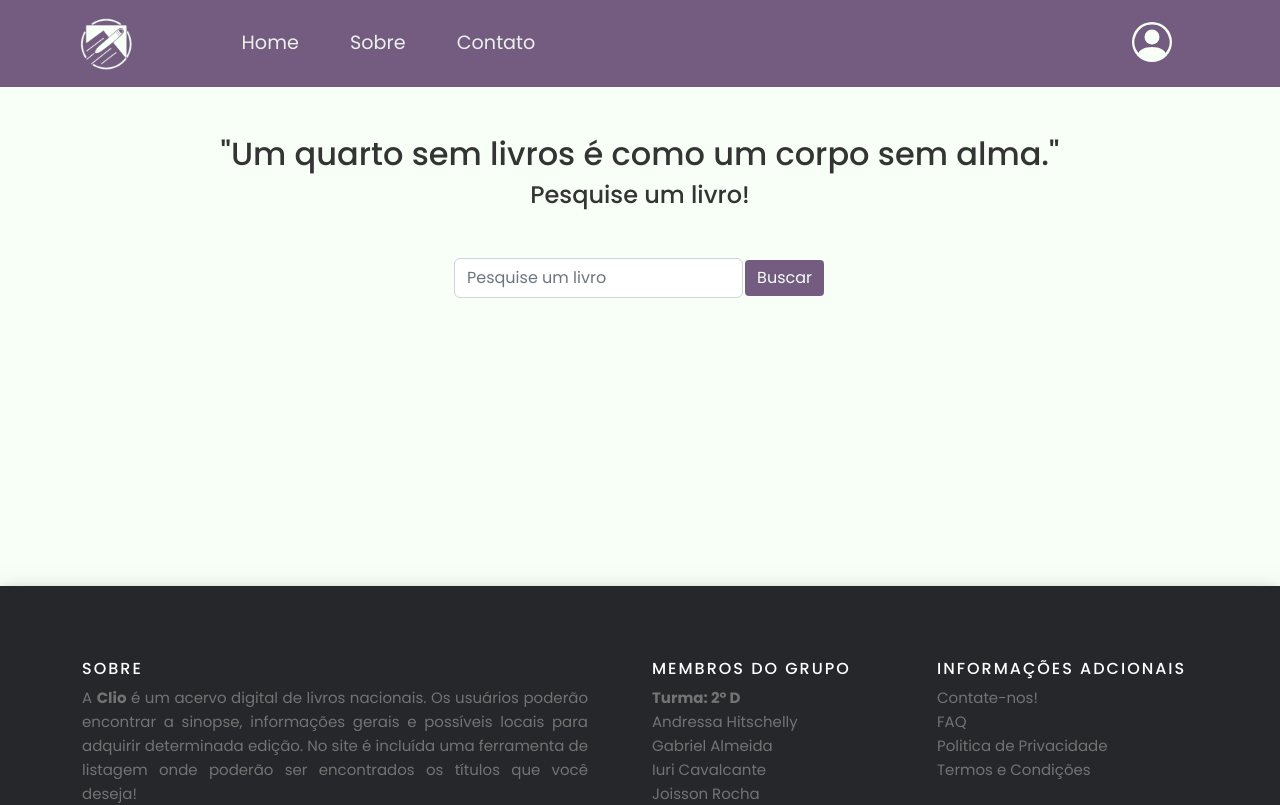
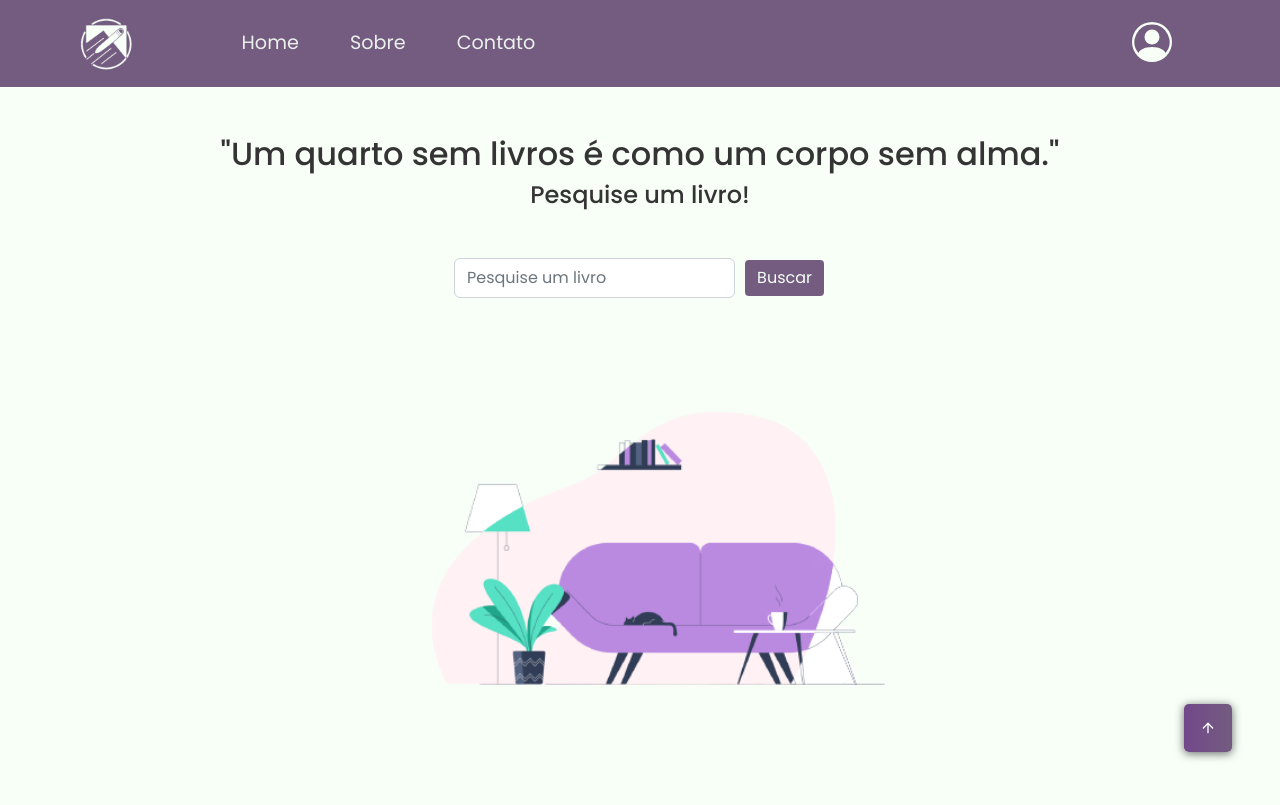
Before and after one commit to strattegia0704/clio, a React (Vite) app: page / in a window 1280 px wide. Shown: the top 805 px of the page. Built offline with nearby package versions, Linux system fonts and the light colour scheme.

Commit message:
home update

```diff
--- a/src/pages/Home.jsx
+++ b/src/pages/Home.jsx
@@ -1,5 +1,6 @@
 import React, { useState } from 'react'
 import axios from 'axios'
+import $ from 'jquery'
 
 import '../styles/style.css'
 
@@ -13,6 +14,8 @@ import CardImg from 'react-bootstrap/CardImg'
 import Col from 'react-bootstrap/Col'
 import Row from 'react-bootstrap/Row'
 import { FiArrowUp } from 'react-icons/fi'
+import eImg from '../assets/empty.png'
+import pH from '../assets/placeholder.jpg'
 
 function Home() {
 
@@ -43,15 +46,18 @@ function Home() {
                 <h4 className='home'>Pesquise um livro!</h4>
                 <Form onSubmit={hS} className="d-flex col-sm-4 formApi" role="search">
                     <input onChange={hC} className="AutoFocus form-control md-2" placeholder='Pesquise um livro' type="text" />
-                    <Button id='btn-search' variant="outline-success" type='submit'>Buscar</Button>
+                    <Button id='btn-search' variant="outline-success" type='submit' >Buscar</Button>
                 </Form>
+                <div id='empty-space'>
+                    <img src={eImg} alt='Empty Image' width='650' height='500' />
+                </div>
             </Container>
             <Container className='card-container'>
                 <Row xs={1} md={4} className="g-4">
                     {result.map(book => (
                         <Col>
                             <Card className='card-book text-center'>
-                                <CardImg variant='top' src={book.volumeInfo.imageLinks !== undefined ? book.volumeInfo.imageLinks.thumbnail : ''} alt={book.volumeInfo.title} />
+                                <CardImg id='card-img' variant='top' src={book.volumeInfo.imageLinks !== undefined ? book.volumeInfo.imageLinks.thumbnail : pH}/>
                                 <Card.Body>
                                     <div className='card-text'>
                                         <h5 className='card-text'>{book.volumeInfo.title}</h5>
@@ -61,7 +67,7 @@ function Home() {
                                 </Card.Body>
                                 <Card.Footer>
                                     <div style={{ margin: 'auto' }}>
-                                        <Button variant='info' href={book.volumeInfo.infoLink} target='_blank'>Saiba mais</Button>
+                                        <Button id='btn-info' variant='info' href={book.volumeInfo.infoLink} target='_blank'>Saiba mais</Button>
                                     </div>
                                 </Card.Footer>
                             </Card>
--- a/src/styles/style.css
+++ b/src/styles/style.css
@@ -26,13 +26,13 @@ h6 {
 
 
 #preloader {
-    position:fixed;
-    top:0;
-    left:0;
-    right:0;
-    bottom:0;
-    background-color:#735c80;
-    z-index:999;
+    position: fixed;
+    top: 0;
+    left: 0;
+    right: 0;
+    bottom: 0;
+    background-color: #735c80;
+    z-index: 999;
 }
 
 #preloader .inner {
@@ -42,7 +42,7 @@ h6 {
     transform: translate(-50%, -50%);
 }
 
-.balls> div {
+.balls>div {
     display: inline-block;
     background-color: #fff;
     width: 25px;
@@ -56,18 +56,18 @@ h6 {
     animation-iteration-count: infinite;
 }
 
-.balls> div:nth-child(1) {
-    animation-duration:0.75s ;
+.balls>div:nth-child(1) {
+    animation-duration: 0.75s;
     animation-delay: 0;
 }
 
-.balls> div:nth-child(2) {
-    animation-duration: 0.75s ;
+.balls>div:nth-child(2) {
+    animation-duration: 0.75s;
     animation-delay: 0.12s;
 }
 
-.balls> div:nth-child(3) {
-    animation-duration: 0.75s  ;
+.balls>div:nth-child(3) {
+    animation-duration: 0.75s;
     animation-delay: 0.24s;
 }
 
@@ -77,11 +77,13 @@ h6 {
         transform: scale(1);
         opacity: 1;
     }
+
     16% {
         -webkit-transform: scale(0.1);
         transform: scale(0.1);
         opacity: 0.7;
     }
+
     33% {
         -webkit-transform: scale(1);
         transform: scale(1);
@@ -106,7 +108,7 @@ h6 {
 }
 
 #navbar {
-    background-color:#735c80;
+    background-color: #735c80;
     z-index: 998;
 }
 
@@ -156,6 +158,7 @@ h6 {
     border: 2px solid #F7FFF7;
     color: #f7fff7;
     transition: .5s;
+    margin-left: .5rem;
 }
 
 #btn-search:hover {
@@ -204,9 +207,9 @@ h6 {
     font-size: 15px;
     line-height: 24px;
     color: #737373;
-    box-shadow: 0 10px 20px rgba(0,0,0,0.5);
+    box-shadow: 0 10px 20px rgba(0, 0, 0, 0.5);
     position: relative;
-    bottom: -10rem;
+    bottom: -5rem;
 }
 
 .site-footer hr {
@@ -266,13 +269,13 @@ h6 {
     text-indent: 0px;
 }
 
-   .text-justify{
+.text-justify {
     text-align: justify;
     padding-right: 2.5rem;
     text-indent: 0px;
 }
 
-   .container-cont{
+.container-cont {
     min-height: 100vh;
     display: flex;
     justify-content: center;
@@ -281,22 +284,22 @@ h6 {
     color: black;
 }
 
-  .title-cont{
+.title-cont {
     margin-bottom: 14px;
 }
 
-  .subtitle-cont{
+.subtitle-cont {
     margin-bottom: 2rem;
 }
 
-  .form-cont{
+.form-cont {
     max-width: 600px;
     width: 100%;
     display: flex;
     flex-direction: column;
 }
 
-  .input-cont{
+.input-cont {
     margin-bottom: 14px;
     height: 34px;
     border-radius: 4px;
@@ -305,7 +308,7 @@ h6 {
     color: #735c80;
 }
 
-  .textarea-cont{
+.textarea-cont {
     margin-bottom: 14px;
     border-radius: 4px;
     border: 1px solid black;
@@ -315,7 +318,7 @@ h6 {
     color: #735c80;
 }
 
-  .button-cont{
+.button-cont {
     height: 34px;
     border-radius: 4px;
     border: 0;
@@ -326,25 +329,29 @@ h6 {
     transition: background-color, transform 0.8s;
 }
 
-  .button-cont:hover{
+.button-cont:hover {
     background-color: #741222;
     transform: scale(1.01);
 }
 
-.card-container{
+.card-container {
     padding: 0 0 2rem 0;
 }
 
-.formApi{
+#card-img {
+    width: 100%
+}
+
+.formApi {
     margin: auto;
     margin-top: 3rem;
 }
 
-div .g-4{
+div .g-4 {
     margin: auto;
 }
 
-Card .card-book{
+Card .card-book {
     height: 100%;
     width: 250px;
     margin: auto;
@@ -359,12 +366,12 @@ h6.card-text {
     font-size: 16px;
 }
 
-img.card-img-top{
+img.card-img-top {
     height: 300px;
     width: 252px;
 }
 
-div.card-body{
+div.card-body {
     height: 13rem;
     text-align: center;
 }
@@ -392,15 +399,35 @@ h2.home {
     bottom: 3rem;
     width: 3rem;
     height: 3rem;
-    background: #9D50BB;
-    background: -webkit-linear-gradient(to right, #6E48AA, #9D50BB);
-    background: linear-gradient(to right, #6E48AA, #9D50BB);
+    background: #735c80;
+    background: -webkit-linear-gradient(to right, #72488a, #735c80);
+    background: linear-gradient(to right, #72488a, #735c80);
     display: flex;
     justify-content: center;
     align-items: center;
     color: white;
     border-radius: 0.3rem;
     box-shadow: 0 0.1rem 0.6rem #00000099;
+    z-index: 997;
+}
+
+#btn-info {
+    color: #F7FFF7;
+    background-color: #72488a;
+    border-color: #72488a;
+}
+
+#btn-info:hover {
+    background-color: #741222;
+    transform: scale(1.01);
+}
+
+#empty-space {
+    height: 25rem;
+    background-position: center;
+    width: 55%;
+    margin: auto;
+    margin-bottom: 5rem;
 }
 
 
@@ -415,67 +442,83 @@ h2.home {
     #logo {
         margin: 0;
     }
+
     #nav-link {
         margin-bottom: .8rem;
     }
-    .User,.User-link {
+
+    .User,
+    .User-link {
         display: none;
     }
+
     #Vertical-Slider {
         position: absolute;
         top: 7rem;
         left: .7rem;
     }
-    Aside{
+
+    Aside {
         position: absolute;
         top: 38rem;
         left: 1rem;
     }
+
     .Aside-Title {
         margin: 1rem 5.5rem;
     }
-    #aside-authors{
+
+    #aside-authors {
         position: absolute;
         top: 63rem;
         left: 1rem;
     }
+
     #Title-One {
         margin-left: 2.4rem;
     }
+
     #disp-mob {
         display: none;
     }
+
     #section-profile {
         position: relative;
         top: 8rem;
     }
+
     .profile-link {
         position: relative;
         top: -4.5rem;
         left: 2rem;
         font-size: 9rem;
     }
+
     .profile-info {
         position: relative;
         top: -16rem;
         left: 11.5rem;
     }
+
     .profile-desc {
         position: relative;
         top: -18rem;
         left: 11.5rem;
         width: 8rem;
     }
+
     .profile-edit {
         position: relative;
         top: -20rem;
         left: 21rem;
     }
+
     #ad-info {
         position: relative;
         top: -6rem;
         left: -1rem;
     }
+
     #ad-info-s {
         position: absolute;
         top: 13rem;
```
Also changed, not shown: src/assets/empty.png (added), src/assets/placeholder.jpg (added). Lines whose indentation alone changed are shown as unchanged.
